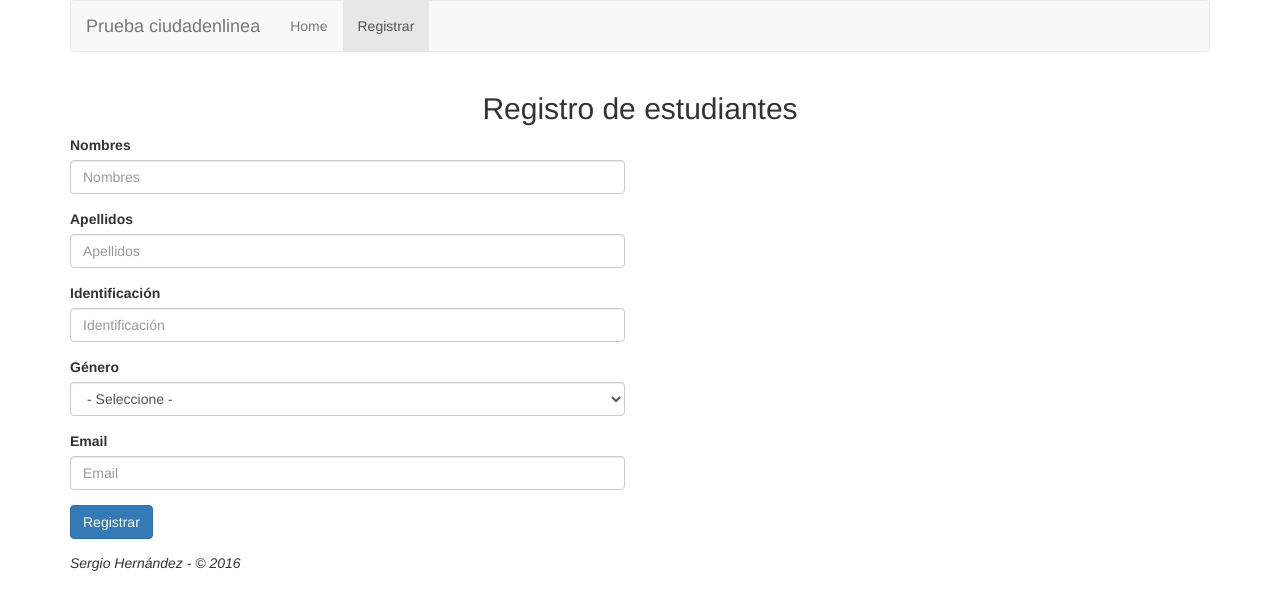
After one commit to sergiohdez/ciudadenlinea, a CodeIgniter app: page /database/index.php/registrar in a window 1280 px wide. The commit adds this page. Shown: the top 610 px of the page. Run offline with CodeIgniter, Linux system fonts and the light colour scheme.

Commit message:
Configure the registration page and all the logic behind

```diff
--- a/application/config/routes.php
+++ b/application/config/routes.php
@@ -49,6 +49,7 @@ defined('BASEPATH') OR exit('No direct script access allowed');
 | Examples:	my-controller/index	-> my_controller/index
 |		my-controller/my-method	-> my_controller/my_method
 */
+$route['registrar'] = 'estudiantes/create';
 $route['cursos/page/(:any)'] = 'pages/index/$1';
 $route['default_controller'] = 'pages/index';
 $route['404_override'] = '';
--- /dev/null
+++ b/application/controllers/Estudiantes.php
@@ -0,0 +1,43 @@
+<?php
+
+defined('BASEPATH') OR exit('No direct script access allowed');
+
+class Estudiantes extends CI_Controller {
+
+    public function create() {
+        $data['page'] = 'registro';
+        $this->load->helper('form');
+        $this->load->library('form_validation');
+        $this->form_validation->set_rules('nombres', 'Nombres', 'htmlspecialchars|required', array(
+            'required' => 'El campo %s es requerido'
+                )
+        );
+        $this->form_validation->set_rules('apellidos', 'Apellidos', 'htmlspecialchars|required', array(
+            'required' => 'El campo %s es requerido'
+                )
+        );
+        $this->form_validation->set_rules('cedula', 'Identificación', 'required|is_unique[estudiante.cedula]', array(
+            'required' => 'El campo %s es requerido',
+            'is_unique' => 'Ya existe un estudiante con la misma identificación'
+                )
+        );
+        $this->form_validation->set_rules('genero', 'Género', 'required', array(
+            'required' => 'El campo %s es requerido'
+                )
+        );
+        $this->form_validation->set_rules('email', 'Email', 'required|valid_email', array(
+            'required' => 'El campo %s es requerido',
+            'valid_email' => 'El %s no es válido'
+                )
+        );
+        if ($this->form_validation->run() === FALSE) {
+            $data['msg'] = '';
+        } else {
+            $data['msg'] = 'Registro de estudiante exitoso';
+        }
+        $this->load->view('templates/header', $data);
+        $this->load->view('pages/registro');
+        $this->load->view('templates/footer', $data);
+    }
+
+}
--- a/application/controllers/Pages.php
+++ b/application/controllers/Pages.php
@@ -7,6 +7,8 @@ class Pages extends CI_Controller {
     public function __construct() {
         parent::__construct();
         $this->load->model('pages_model');
+        $this->load->model('estudiantes_model');
+        $this->load->model('registros_model');
     }
 
     public function index($page = 1) {
@@ -44,7 +46,8 @@ class Pages extends CI_Controller {
         $data['page'] = 'curso';
         $datos = $this->pages_model->get_curso($slug);
         $data['curso'] = $datos->elements[0];
-        $data['usuarios'] = array();
+        $data['registrados'] = $this->registros_model->get_registrados($data['curso']->id);
+        $data['usuarios'] = $this->estudiantes_model->get_estudiantes();
         if (empty($data['curso'])) {
             show_404();
         }
--- a/application/views/pages/curso.php
+++ b/application/views/pages/curso.php
@@ -17,8 +17,8 @@
         <div class="panel-body">
             <div class="col-lg-12">
                 <?php
-                if (count($usuarios) > 0) {
-                    foreach ($usuarios as $usuario) {
+                if (count($registrados) > 0) {
+                    foreach ($registrados as $registrado) {
                         ?>
                         <?php
                     }
--- /dev/null
+++ b/application/views/pages/registro.php
@@ -0,0 +1,55 @@
+<div class="row">
+    <div class="col-lg-12 text-center">
+        <h2>Registro de estudiantes</h2>
+    </div>
+</div>
+<div class="row">
+    <div class="col-lg-6">
+        <?php
+        if (!empty($msg)) {
+            ?>
+            <div class="alert alert-success alert-dismissible" role="alert">
+                <button type="button" class="close" data-dismiss="alert" aria-label="Close"><span aria-hidden="true">&times;</span></button>
+                <?php echo $msg; ?>
+            </div>
+            <?php
+        }
+        $errores = validation_errors();
+        if (!empty($errores)) {
+            ?>
+            <div class="alert alert-danger alert-dismissible" role="alert">
+                <button type="button" class="close" data-dismiss="alert" aria-label="Close"><span aria-hidden="true">&times;</span></button>
+                <?php echo $errores; ?>
+            </div>
+            <?php
+        }
+        ?>
+        <?php echo form_open('registrar'); ?>
+        <div class="form-group <?php echo (form_error('nombres')!=='')? 'has-error':''; ?>">
+                <label for="nombres">Nombres</label>
+                <input type="text" class="form-control" id="nombres" name="nombres" placeholder="Nombres" maxlength="50" value="<?php echo set_value('nombres'); ?>">
+            </div>
+            <div class="form-group <?php echo (form_error('apellidos')!=='')? 'has-error':''; ?>">
+                <label for="apellidos">Apellidos</label>
+                <input type="text" class="form-control" id="apellidos" name="apellidos" placeholder="Apellidos" maxlength="50" value="<?php echo set_value('apellidos'); ?>">
+            </div>
+            <div class="form-group <?php echo (form_error('cedula')!=='')? 'has-error':''; ?>">
+                <label for="cedula">Identificaci&oacute;n</label>
+                <input type="text" class="form-control" id="cedula" name="cedula" placeholder="Identificaci&oacute;n" maxlength="25" value="<?php echo set_value('cedula'); ?>">
+            </div>
+            <div class="form-group <?php echo (form_error('genero')!=='')? 'has-error':''; ?>">
+                <label for="genero">G&eacute;nero</label>
+                <select class="form-control" id="genero" name="genero">
+                    <option value="">- Seleccione -</option>
+                    <option value="M" <?php echo (set_value('genero') === 'M')? 'selected="selected"':''; ?>>Masculino</option>
+                    <option value="F" <?php echo (set_value('genero') === 'F')? 'selected="selected"':''; ?>>Femenino</option>
+                </select>
+            </div>
+            <div class="form-group <?php echo (form_error('email')!=='')? 'has-error':''; ?>">
+                <label for="email">Email</label>
+                <input type="email" class="form-control" id="email" name="email" placeholder="Email" maxlength="50" value="<?php echo set_value('email'); ?>">
+            </div>
+            <button type="submit" class="btn btn-primary">Registrar</button>
+        </form>
+    </div>
+</div>
--- a/application/views/templates/header.php
+++ b/application/views/templates/header.php
@@ -22,7 +22,12 @@
                         </div>
                         <div id="navbar" class="navbar-collapse collapse">
                             <ul class="nav navbar-nav">
-                                <li <?php echo ($page == 'home') ? 'class="active"' : ''; ?>><a href="#">Home</a></li>
+                                <li <?php echo ($page == 'home') ? 'class="active"' : ''; ?>>
+                                    <a href="<?php echo site_url('/'); ?>">Home</a>
+                                </li>
+                                <li <?php echo ($page == 'registro') ? 'class="active"' : ''; ?>>
+                                    <a href="<?php echo site_url('registrar'); ?>">Registrar</a>
+                                </li>
                             </ul>
                         </div>
                     </div>
```
Also changed, not shown: application/models/Estudiantes_model.php (added, +32 -0 lines), application/models/Registros_model.php (added, +20 -0 lines), sql/esquema.sql (added, +56 -0 lines).
